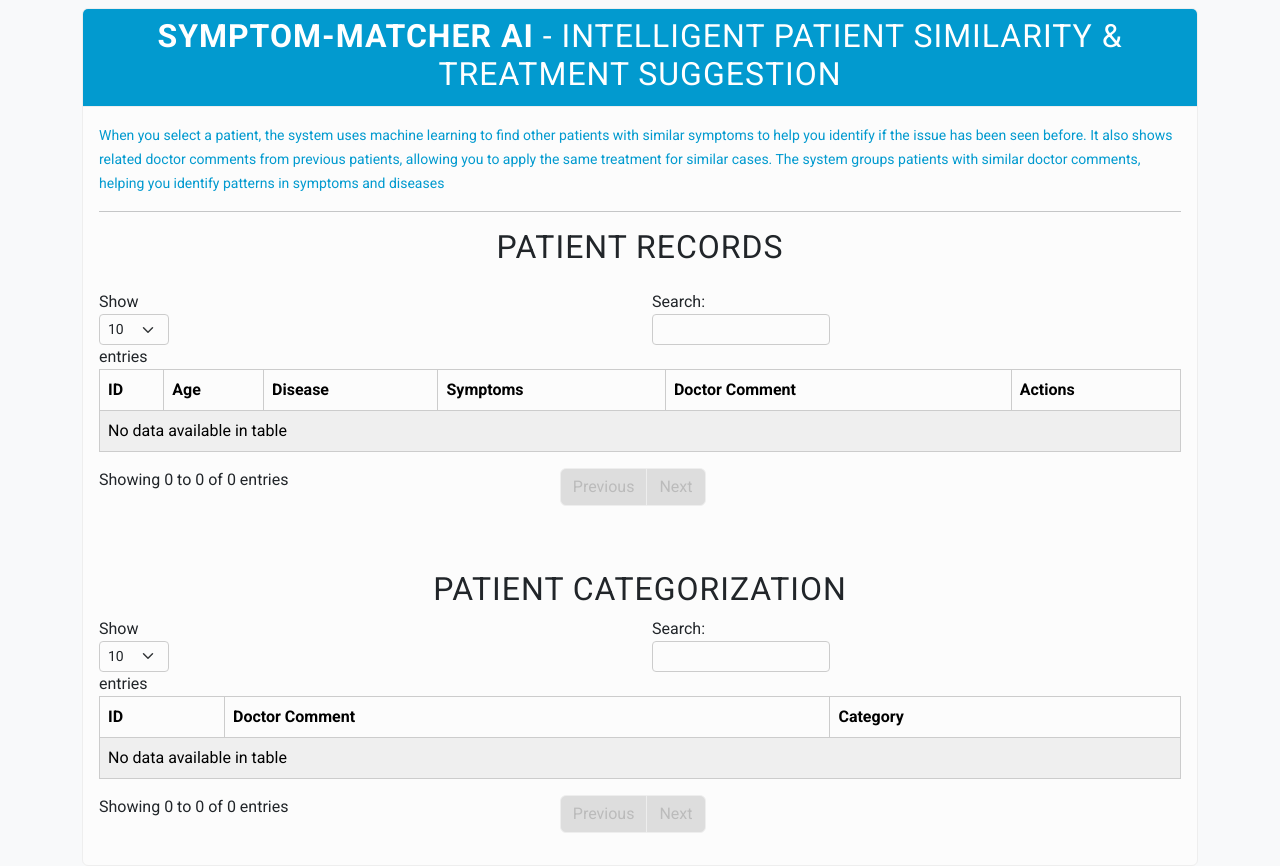
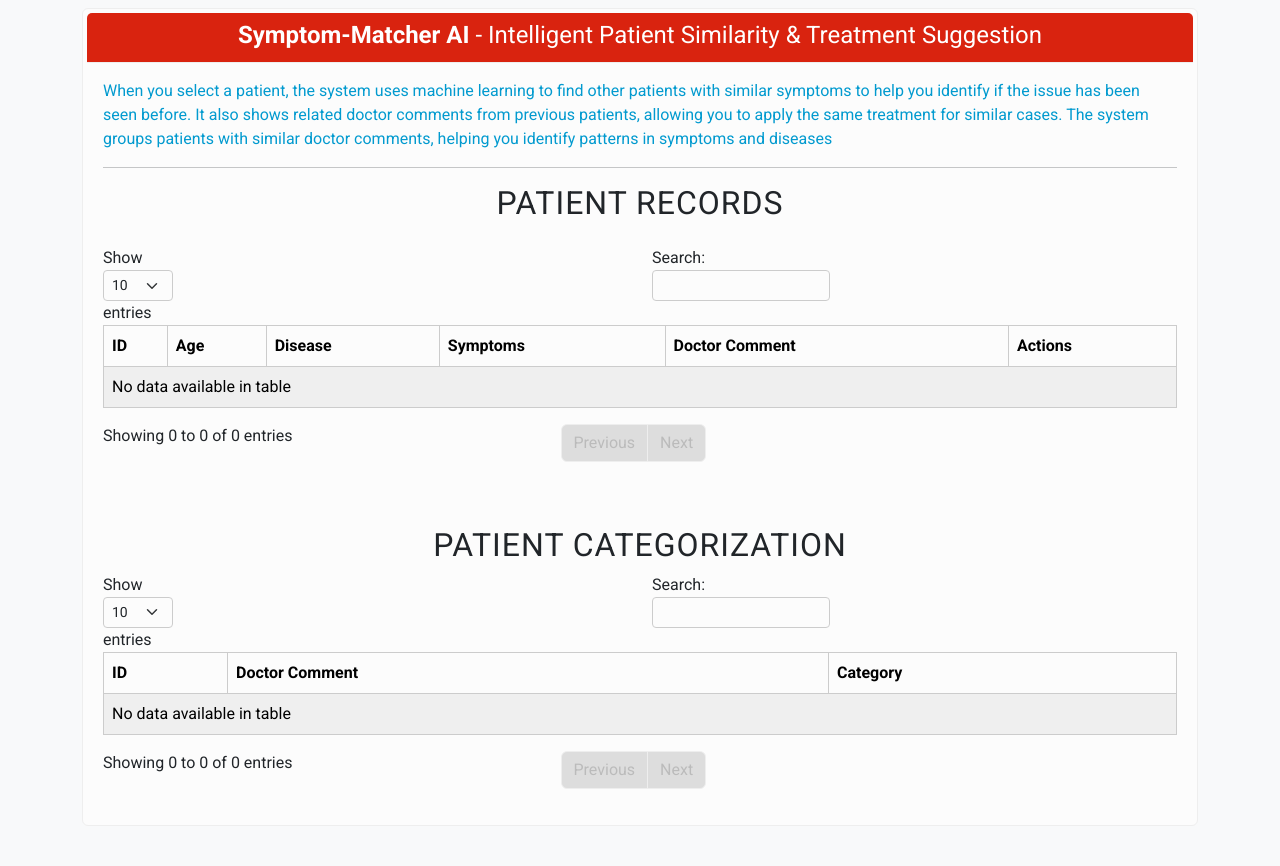
Before and after one commit to shamiraty/Symptom-Matcher, a Flask app: template templates/index.html in a window 1280 px wide. After the commit the page ends 788 px from the top, so only its background shows below. Run offline with Flask 3, Linux system fonts and the light colour scheme; the template is opened without the code that fills it, so the values that code supplies are empty; some libraries are stand-ins or nearby versions.

Commit message:
first commit

```diff
--- a/app.py
+++ b/app.py
@@ -15,7 +15,7 @@ df = pd.read_csv("patient_conditions.csv")
 #df = pd.DataFrame(data)
 
 # Function to Recommend Similar Patients
-def recommend_patients(selected_id, top_n=7):
+def recommend_patients(selected_id, top_n=10):
     vectorizer = TfidfVectorizer()
     tfidf_matrix = vectorizer.fit_transform(df["disease"] + " " + df["symptoms"])
     similarity_matrix = cosine_similarity(tfidf_matrix)
--- a/templates/index.html
+++ b/templates/index.html
@@ -30,10 +30,10 @@
 </head>
 <body class="">
     <div class="container mt-2">
-        <div class="card">
-            <div class="card-header bg-info"><h2 class="text-center mb-1 text-white"> <b class="text-white">Symptom-Matcher AI</b> - Intelligent Patient Similarity & Treatment Suggestion</h2> </div>
+        <div class="card p-1">
+            <div class="card-header bg-primary"><h4 class="text-center mb-1 text-white"> <b class="text-white">Symptom-Matcher AI</b> - Intelligent Patient Similarity & Treatment Suggestion</h4> </div>
             <div class="card-body">
-        <small class="text-center mb-1 text-info">  When you select a patient, the system uses machine learning to find other patients with similar symptoms to help you identify if the issue has been seen before. It also shows related doctor comments from previous patients, allowing you to apply the same treatment for similar cases. The system groups patients with similar doctor comments, helping you identify patterns in symptoms and diseases</small>
+        <p class=" mb-1 text-info">  When you select a patient, the system uses machine learning to find other patients with similar symptoms to help you identify if the issue has been seen before. It also shows related doctor comments from previous patients, allowing you to apply the same treatment for similar cases. The system groups patients with similar doctor comments, helping you identify patterns in symptoms and diseases</p>
         <hr><h2 class="text-center mb-4">Patient Records</h2>
         <div class="table-responsive">
         <table id="patientTable" class="table table-striped table-hover table-bordered">
@@ -102,7 +102,7 @@
             $('#patientTable').on('click', '.recommend-btn', function() {
                 let patientId = $(this).data('id');
                 $.get(`/recommend/${patientId}`, function(data) {
-                    let recommendations = '<h4 class="mt-3 text-primary fw-bold">Recommended Patients</h4><ul class="list-group">';
+                    let recommendations = '<h4 class="mt-3 text-primary fw-bold">Top 10: Recommended Patients</h4><ul class="list-group">';
                     data.recommendations.forEach(patient => {
                         recommendations += `<li class="list-group-item">${patient.id}: ${patient.disease} - ${patient.symptoms}</li>`;
                     });
```
